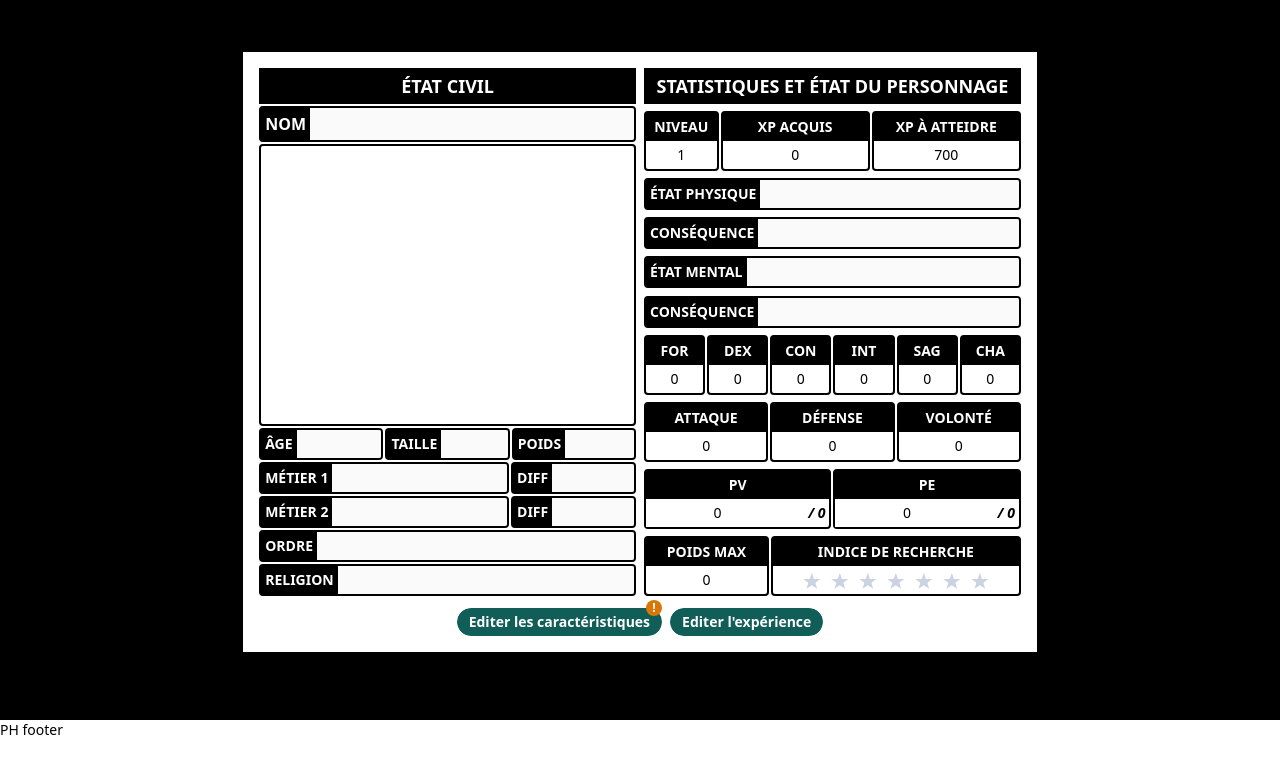
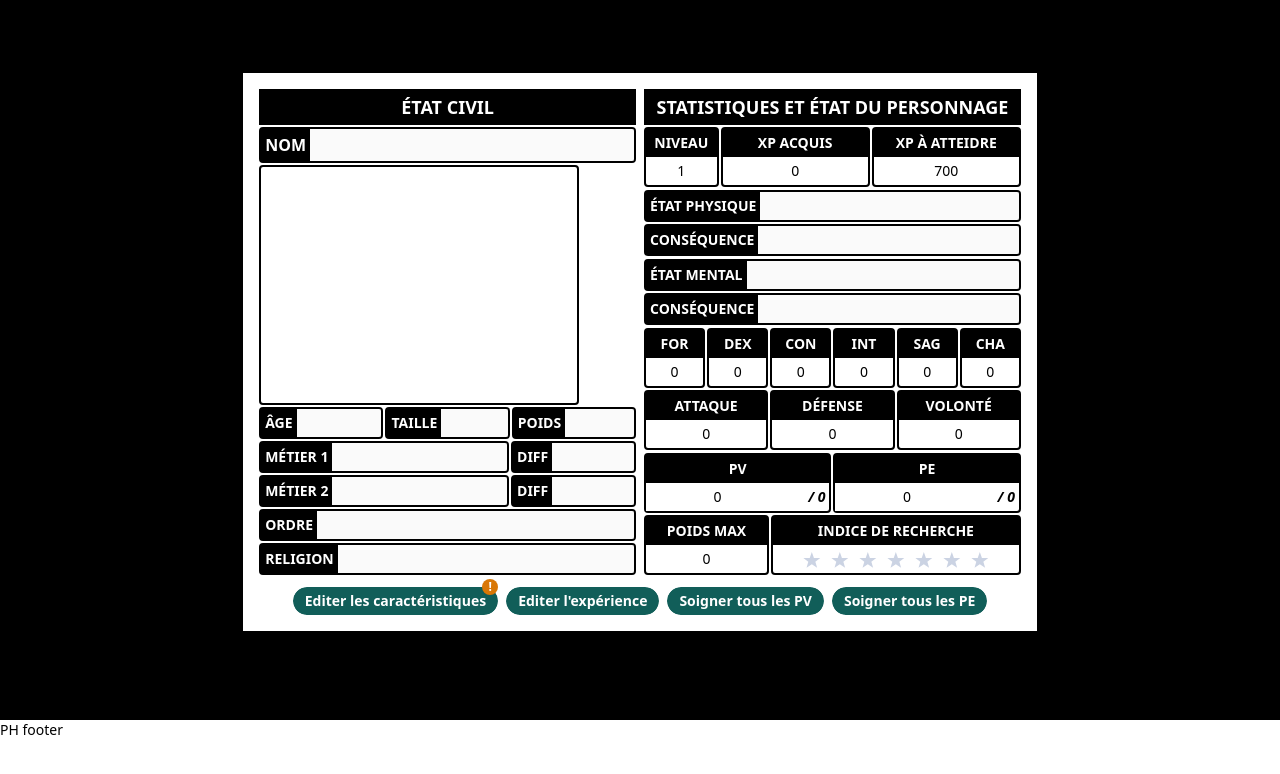
Before and after one commit to LucasPitzalis/2d6-FPI, a React (Vite) app: page / in a window 1280 px wide. Shown: the top 774 px of the page. Built offline with nearby package versions, Linux system fonts and the light colour scheme.

Commit message:
added healing buttons for PV and PE

```diff
--- a/src/components/character/Character.jsx
+++ b/src/components/character/Character.jsx
@@ -5,23 +5,18 @@ import SectionTitle from "../SectionTitle";
 import LockedInput from "./LockedInput";
 import Stats from "./Stats";
 import StaticField from "./StaticField";
-import { abilityPointsLeft, maxWeight } from "../../utils/characterStats";
-import { handleModal } from "../../actions/app";
-import { useDispatch } from "react-redux";
-import SimpleButton from "../buttons/SimpleButton";
-import Warning from "../ui-elements/Warning";
+import { maxWeight } from "../../utils/characterStats";
 import WantedIndex from "./WantedIndex";
+import CharacterControls from "./CharacterControls";
 
 export default function Character() {
-    const dispatch = useDispatch();
-
     return (
         <>
             <div className="flex space-y-4 flex-col lg:space-x-2 lg:space-y-0 lg:flex-row">
                 <div className="flex flex-col space-y-0.5 justify-between w-full lg:w-1/2">
                     <SectionTitle title="état civil" />
                     <LockedInput label="nom" name="name" isTitle />
-                    <div className="w-full aspect-avatar border-2 border-black rounded" />
+                    <div className="w-full max-w-80 aspect-avatar border-2 border-black rounded" />
                     <Measurements />
                     <Job />
                     <LockedInput label="ordre" name="order" />
@@ -41,13 +36,7 @@ export default function Character() {
                     </div>
                 </div>
             </div>
-            <div className="flex mt-1 justify-center space-x-2">
-                <div className="relative">
-                    <SimpleButton handler={() => dispatch(handleModal('editAbilities')) } text="Editer les caractéristiques" />
-                    {abilityPointsLeft() !== 0 && <Warning isRed={abilityPointsLeft() < 0} />}
-                </div>
-                <SimpleButton handler={() => dispatch(handleModal('editExperience')) } text="Editer l'expérience" />
-            </div>
+            <CharacterControls />
         </>
     );
 }
--- /dev/null
+++ b/src/components/character/CharacterControls.jsx
@@ -0,0 +1,22 @@
+import { useDispatch } from "react-redux";
+import { handleModal } from "../../actions/app";
+import SimpleButton from "../buttons/SimpleButton";
+import Warning from "../ui-elements/Warning";
+import { abilityPointsLeft, maxEp, maxHp } from "../../utils/characterStats";
+import { editChar } from "../../actions/character";
+
+export default function CharacterControls() {
+    const dispatch = useDispatch();
+
+    return (
+        <div className="flex flex-wrap mt-1 justify-center space-x-2">
+            <div className="relative">
+                <SimpleButton handler={() => dispatch(handleModal('editAbilities')) } text="Editer les caractéristiques" />
+                {abilityPointsLeft() !== 0 && <Warning isRed={abilityPointsLeft() < 0} />}
+            </div>
+            <SimpleButton handler={() => dispatch(handleModal('editExperience')) } text="Editer l'expérience" />
+            <SimpleButton handler={() => dispatch(editChar({name: 'healthPoints', value: maxHp()}))}  text="Soigner tous les PV" />
+            <SimpleButton handler={() => dispatch(editChar({name: 'energyPoints', value: maxEp()}))}  text="Soigner tous les PE" />
+        </div>
+    );
+}
```
